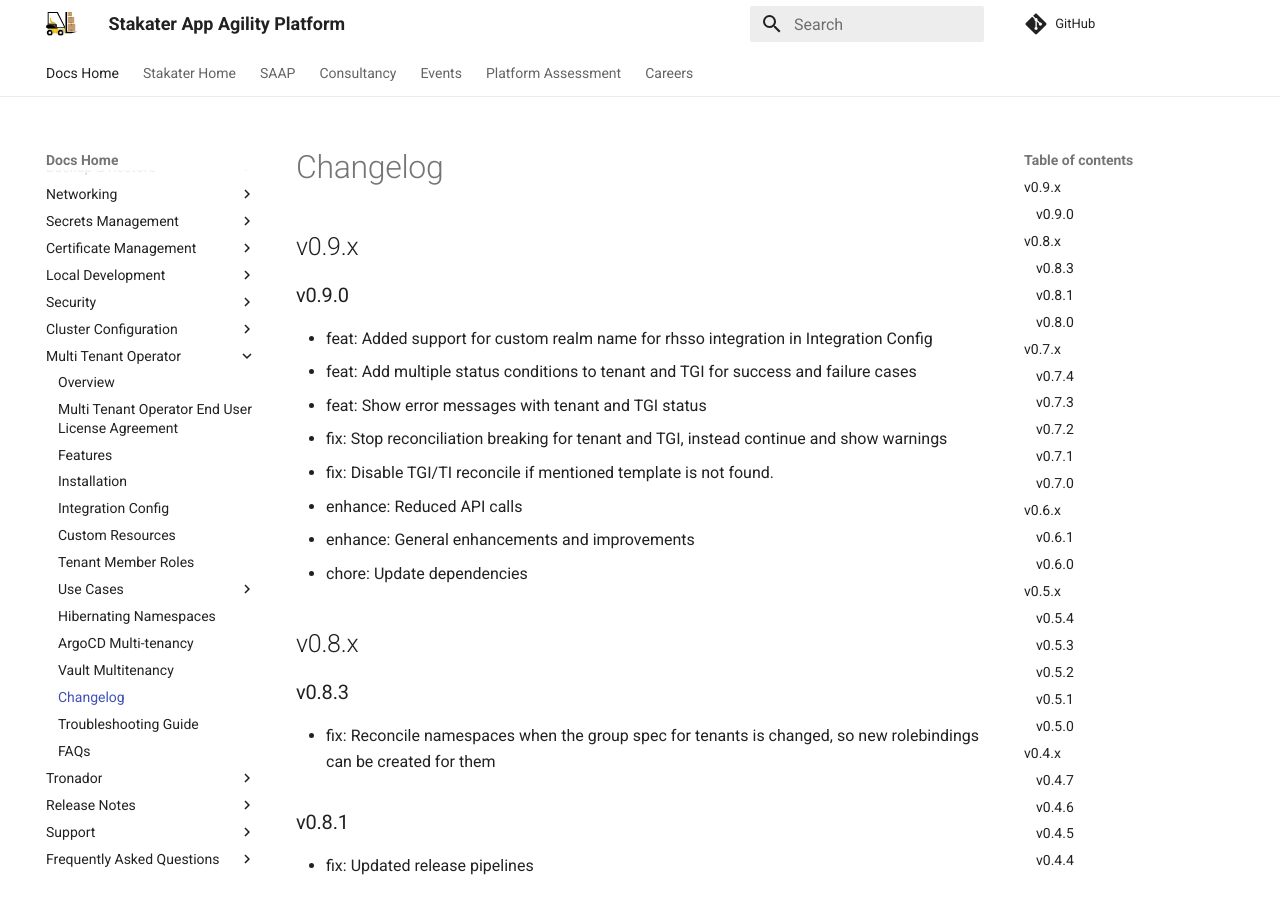
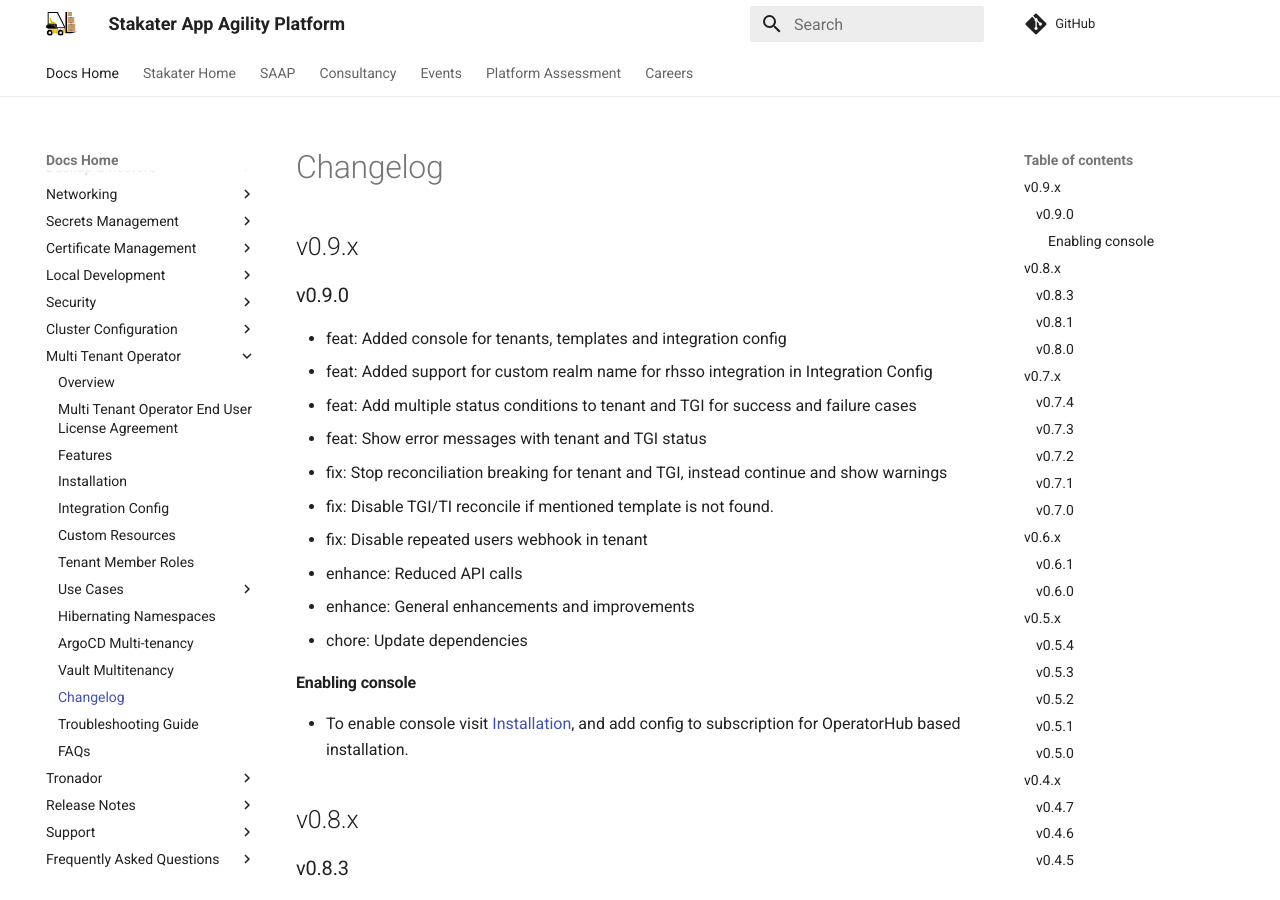
Before and after one commit to stakater/stakater-docs, an MkDocs documentation site: the page built from docs/content/sre/multi-tenant-operator/changelog.md, in a window 1280 px wide and 900 px high. Built offline with MkDocs 1.6.1 and Material for MkDocs 9.7.7, drawn with Linux system fonts in a browser that asks for light colours; comment, search, counter and statistics services are not loaded.

Commit message:
Updated changelog for console

```diff
--- a/docs/content/sre/multi-tenant-operator/changelog.md
+++ b/docs/content/sre/multi-tenant-operator/changelog.md
@@ -4,15 +4,20 @@
 
 ### v0.9.0
 
+- feat: Added console for tenants, templates and integration config
 - feat: Added support for custom realm name for rhsso integration in Integration Config
 - feat: Add multiple status conditions to tenant and TGI for success and failure cases
 - feat: Show error messages with tenant and TGI status
 - fix: Stop reconciliation breaking for tenant and TGI, instead continue and show warnings
 - fix: Disable TGI/TI reconcile if mentioned template is not found.
+- fix: Disable repeated users webhook in tenant
 - enhance: Reduced API calls
 - enhance: General enhancements and improvements
 - chore: Update dependencies
 
+#### Enabling console
+
+- To enable console visit [Installation](./installation.md), and add config to subscription for OperatorHub based installation.
 ## v0.8.x
 
 ### v0.8.3
```
